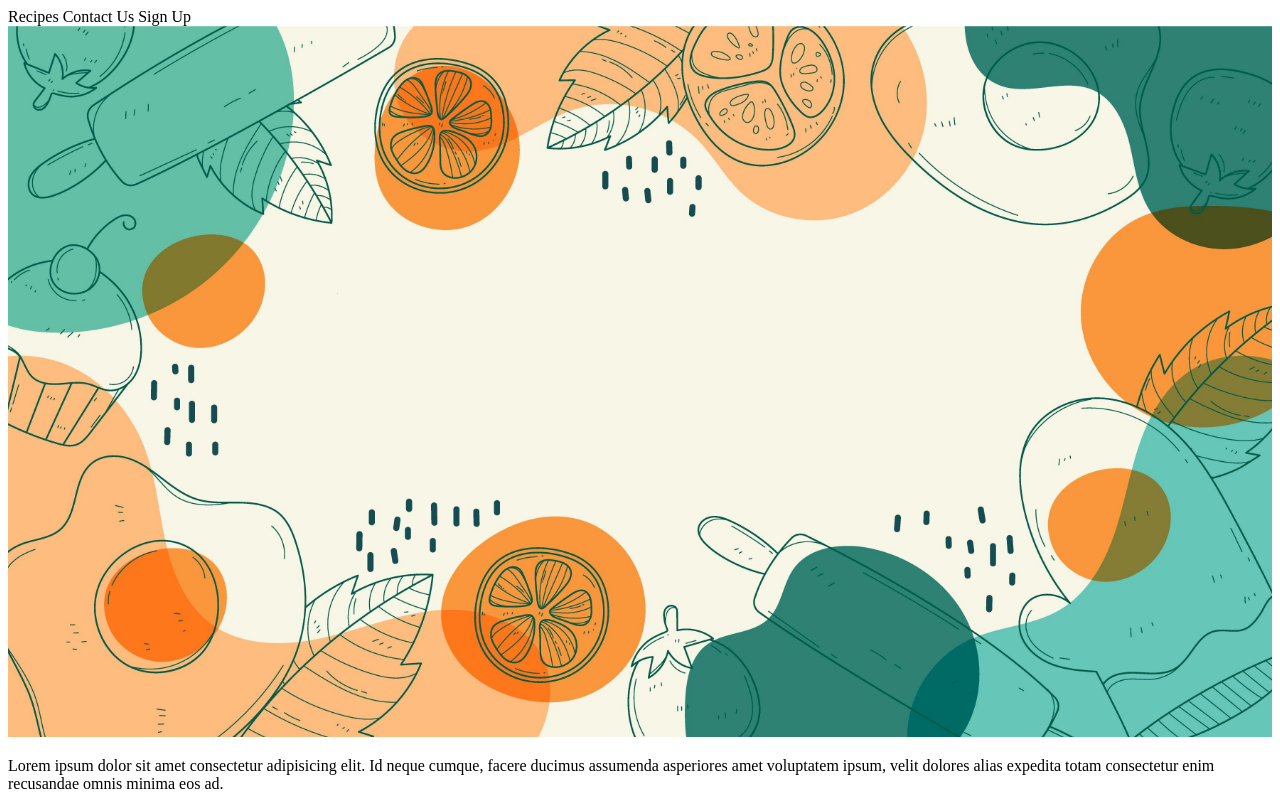
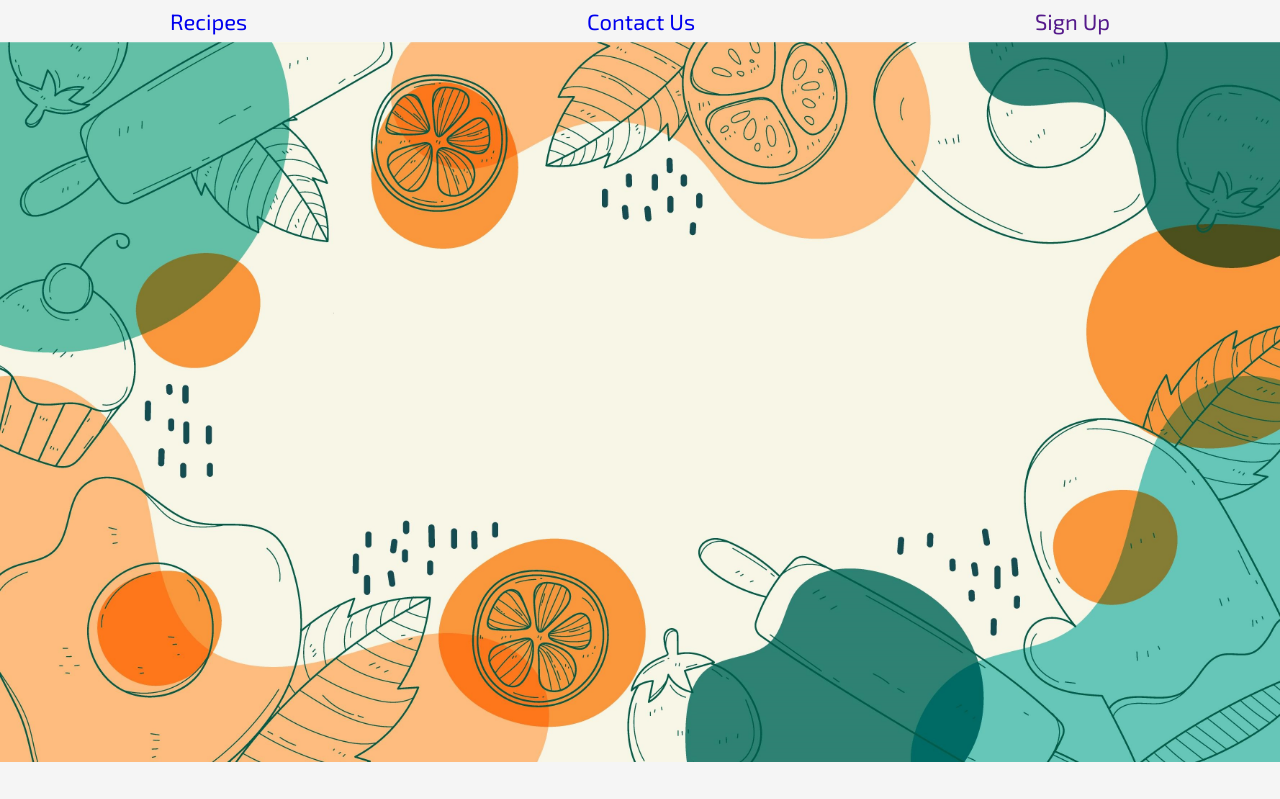
Before and after one commit to Jonatas-01/delightful-bite, a plain HTML site: page recipe-page.html in a window 1280 px wide. Shown: the top 799 px of the page. Drawn offline with Linux system fonts and the light colour scheme; files that its build step writes are made by us from their sources.

Commit message:
added small styles to website

```diff
--- a/assets/css/style.css
+++ b/assets/css/style.css
@@ -0,0 +1,34 @@
+@import url('https://fonts.googleapis.com/css2?family=Exo+2:ital,wght@0,100..900;1,100..900&display=swap');
+@import url('https://fonts.googleapis.com/css2?family=Exo+2:ital,wght@0,100..900;1,100..900&family=Roboto+Slab:wght@100..900&display=swap');
+
+body{
+    font-family: "Exo 2", sans-serif;
+    display: flex;
+    flex-direction: column;
+    margin: 0px;
+    background-color: whitesmoke;
+}
+
+h1, h3{
+    font-family: "Roboto Slab", serif;
+}
+
+nav{
+    display: flex;
+    justify-content: space-around;
+
+}
+ nav > a{
+    text-decoration: none;
+    padding: 8px;
+    font-size: 22px;
+ }
+
+ header > img{
+    width: 100%;
+ }
+
+ header > p{
+    padding-left: 15px;
+    padding-right: 15px;
+ }
--- a/recipe-page.html
+++ b/recipe-page.html
@@ -5,7 +5,7 @@
     <meta name="viewport" content="width=device-width, initial-scale=1.0">
     <!-- Title -->
     <title>Recipe Webpage</title>
-    <link href="asset/css/style.css" rel="stylesheet" type="text/css" />
+    <link href="assets/css/style.css" rel="stylesheet" type="text/css" />
     <!-- Fontawesome icon link -->
     <script src="https://kit.fontawesome.com/16816afa88.js" crossorigin="anonymous"></script>
 
@@ -13,19 +13,19 @@
 <body>
     <!-- Navigation Bar -->
     <nav>
-        <a>Recipes</a>
-        <a>Contact Us</a>
-        <a>Sign Up</a>
+        <a href="#recipes">Recipes</a>
+        <a href="#contact-us">Contact Us</a>
+        <a href="">Sign Up</a>
     </nav>
 
     <!-- Header/Image -->
     <header>
-        <img src="media/img/logo-img.jpg" alt="logo image" width="100%" height="auto">
-        <p>Lorem ipsum dolor sit amet consectetur adipisicing elit. Id neque cumque, facere ducimus assumenda asperiores amet voluptatem ipsum, velit dolores alias expedita totam consectetur enim recusandae omnis minima eos ad.</p>
+        <img src="media/img/logo-img.jpg" alt="logo image">
+        <p></p>
     </header>
 
     <!-- Recipe Title -->
-    <div class="recipes-section">
+    <div id="recipes" class="recipes-section">
         <h1>Recipes</h1>
     </div>
 
@@ -51,8 +51,8 @@
     </div>
 
     <!-- Contact Section -->
-    <div class="contact">
-        <h1>Contact</h1>
+    <div id="contact-us" class="contact">
+        <h1>Contact Us</h1>
         <i class="fa-regular fa-envelope"></i>
         <p>email@email.com</p>
         <a href="https://facebook.com" target="_blank">
```
